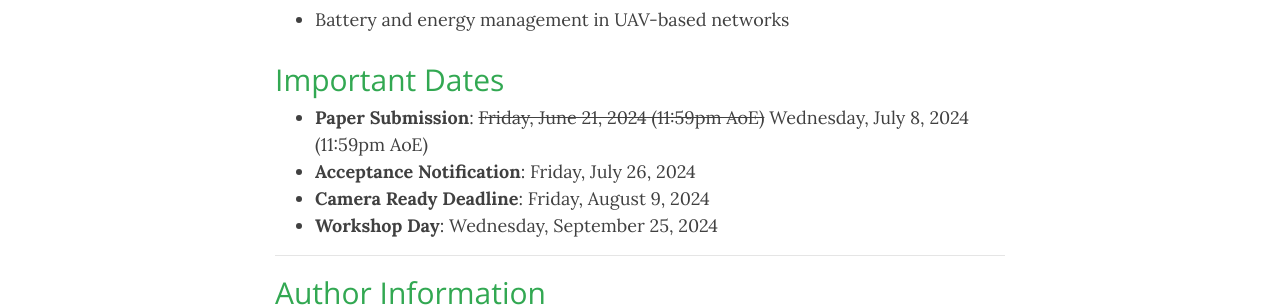
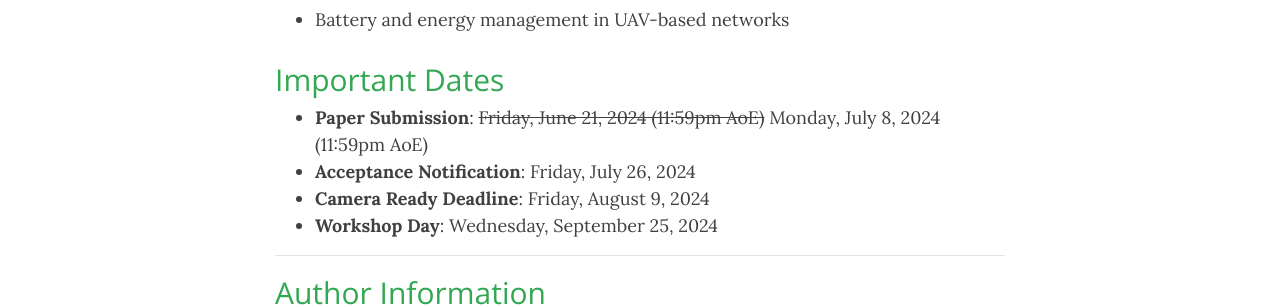
Before and after one commit to IWUAV-IoT/IWUAV-IoT.github.io, a Jekyll site: the page built from index.md, in a window 1280 px wide and 900 px high, scrolled down 2208 px. Shown: the part 154-461 px from the top of the window. Built offline with Jekyll 4.4.1, drawn with Linux system fonts in a browser that asks for light colours; nearby versions of some CDN libraries.

Commit message:
Update index.md

```diff
--- a/index.md
+++ b/index.md
@@ -64,7 +64,7 @@ to) topics:
 ## Important Dates
 {: style="color:#32a852"}
 
-- **Paper Submission**: ~~Friday, June 21, 2024 (11:59pm AoE)~~ Wednesday, July 8, 2024 (11:59pm AoE)
+- **Paper Submission**: ~~Friday, June 21, 2024 (11:59pm AoE)~~ Monday, July 8, 2024 (11:59pm AoE)
 - **Acceptance Notification**:  Friday, July 26, 2024
 - **Camera Ready Deadline**: Friday, August 9, 2024 <!--firm - [Instructions](https://sites.google.com/view/ieee-mass-2024) -->
 - **Workshop Day**: Wednesday, September 25, 2024
```
